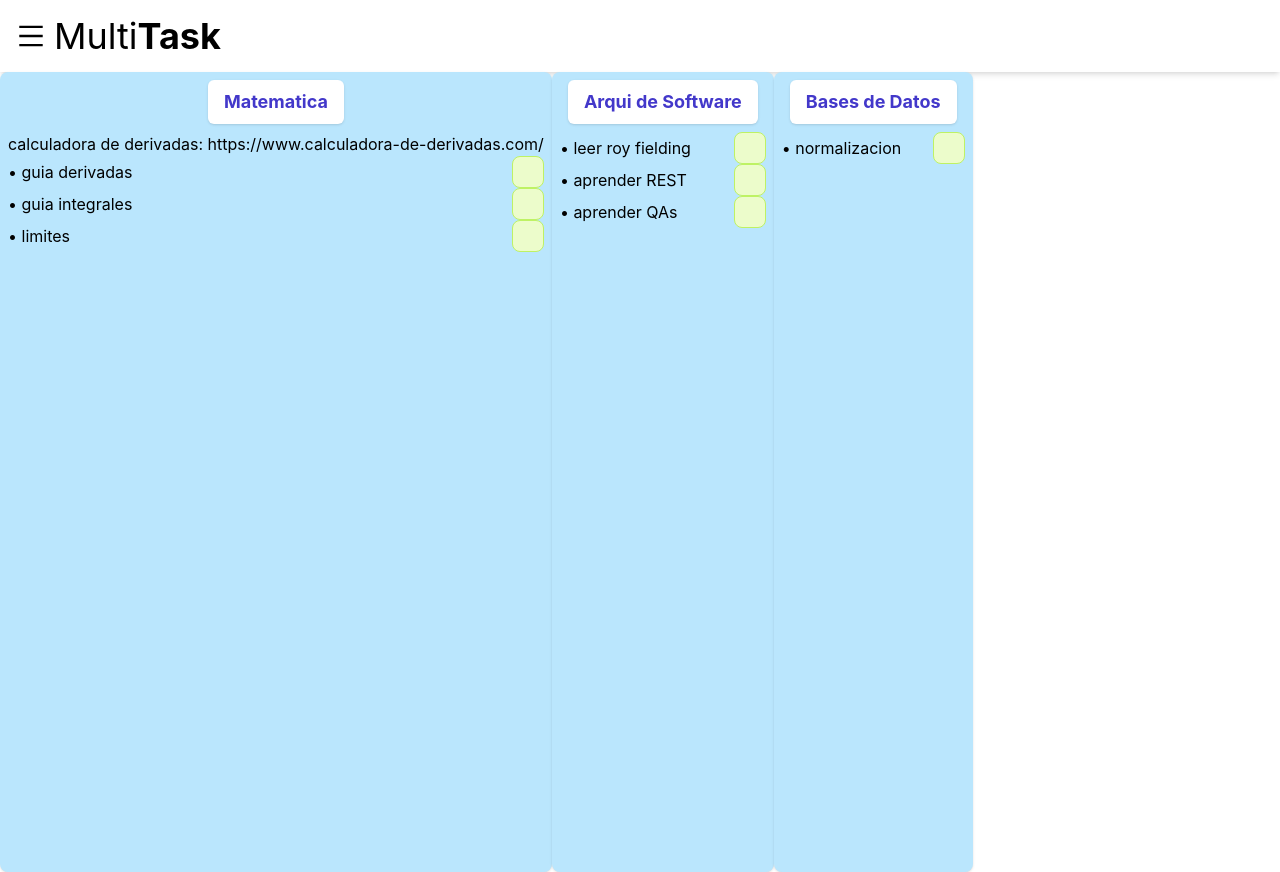
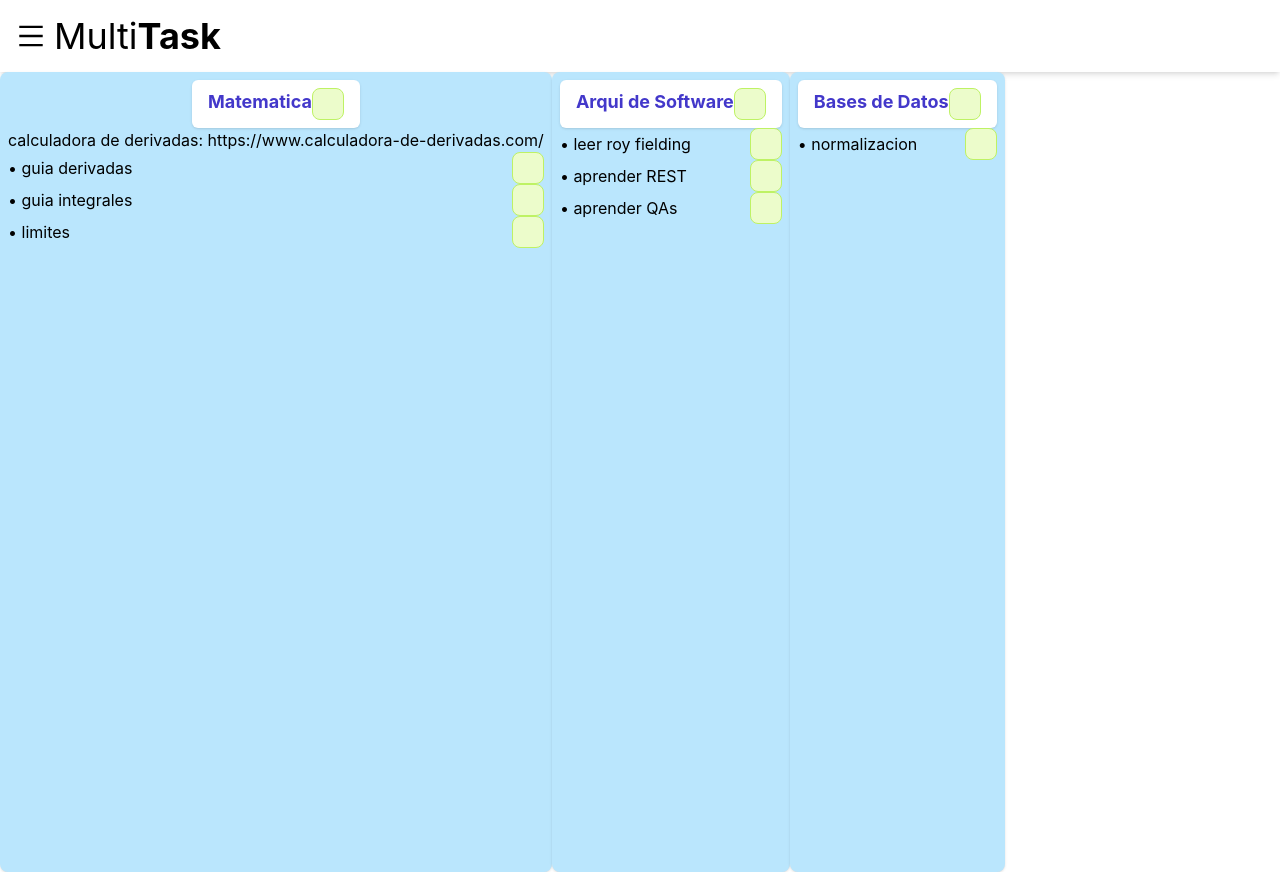
Before and after one commit to Valen1611/MultiTask, a React (Create React App) app: page /todo in a window 1280 px wide. Built offline with nearby package versions, Linux system fonts and the light colour scheme.

Commit message:
empezando con boton para agregar tarea

```diff
--- a/src/components/Categoria.tsx
+++ b/src/components/Categoria.tsx
@@ -7,20 +7,25 @@ function Categoria(props: CategoriaProps) {
         setChecked(!checked);
     };
     return (
-        <div className="flex flex-col px-2 box-decoration-slice bg-sky-200 text-black rounded-lg shadow">
-         <div className="p-2">
+        <div className="p-2 box-decoration-slice bg-sky-200 text-black rounded-lg shadow">
+            {/*Nombre*/}
             <center>
                 <div className="inline-block px-4 py-2 bg-white rounded-md shadow">
                     <span className="font-bold text-lg text-indigo-700">{props.nombre}</span>
+                    <input  id="c1"
+                            type="checkbox"
+                            checked={checked}
+                            className=" h-8 w-8 cursor-pointer rounded-lg border-lime-300 bg-lime-100 text-lime-600 focus:ring-lime-200"
+                            onClick={() => {console.log("click en ", props.nombre)}} />
                 </div>
             </center>
-        {/* <button className="bg-blue-500 hover:bg-blue-700 text-white font-bold py-2 px-4 rounded">+</button> */}
-    </div>
 
+            {/*Descripcion*/}
             <div className="box-decoration-slice">
                 {props.descripcion}
             </div>
 
+            {/*Tareas*/}
             <div>
                 <ul>
                     {props.tareas?.map((tarea, index) => (
@@ -48,7 +53,6 @@ function Categoria(props: CategoriaProps) {
 
                     ))}
                 </ul>
-
             </div>
 
         </div>
--- a/src/pages/Listas.tsx
+++ b/src/pages/Listas.tsx
@@ -28,8 +28,6 @@ export function ListasPage() {
   }
 
   let categorias = [matematica, arquiSoftware, BaseDeDatos];
-
-
   //////////////////////////////////////
 
   return (
```
Also changed, not shown: stat.txt. Lines whose indentation alone changed are shown as unchanged.
